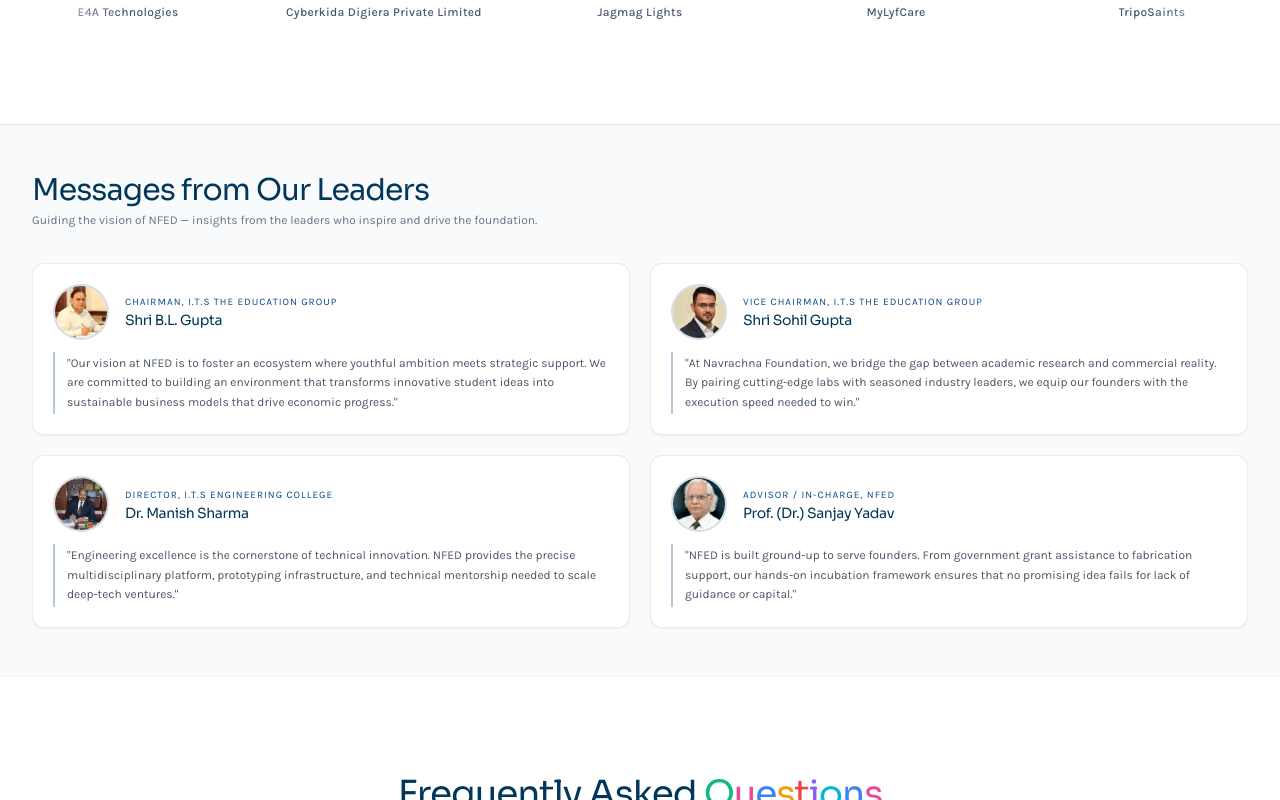
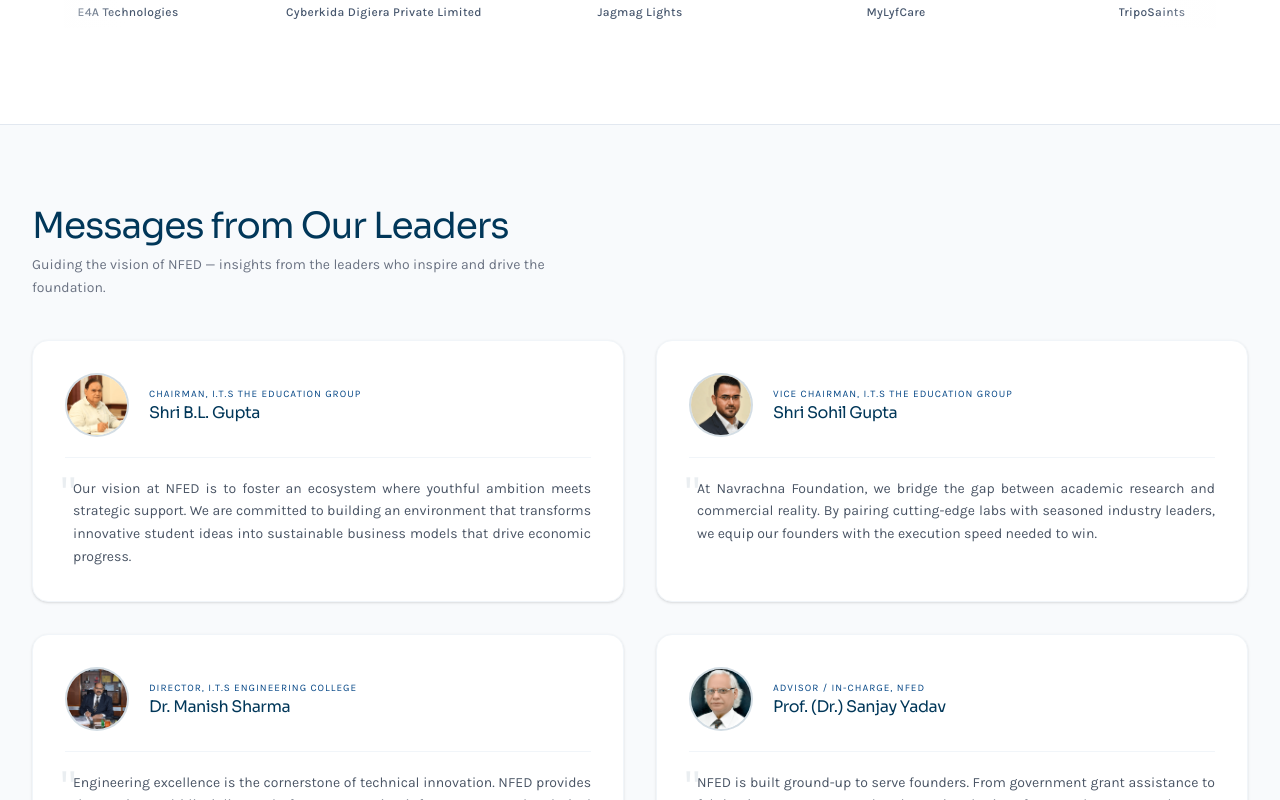
Before and after one commit to er-anubhav/Navrachna-Website, a React (Vite) app: page / in a window 1280 px wide. Shown: the part 6020-6820 px from the top of the page. Built offline with nearby package versions, Linux system fonts and the light colour scheme; a web font is replaced by a local one.

Commit message:
update leadership section desktop layout

```diff
--- a/src/pages/LandingPage.jsx
+++ b/src/pages/LandingPage.jsx
@@ -1144,29 +1144,28 @@
       </section>
 
       {/* Messages from Our Leaders */}
-      <section className="w-full py-8 sm:py-12 bg-[#f8fafc] border-t border-slate-200">
+      <section className="w-full py-8 sm:py-14 md:py-20 bg-[#f8fafc] border-t border-slate-200">
         <div className="mx-auto max-w-7xl px-4 sm:px-6 lg:px-8">
           {/* Header - Left Aligned */}
-          <div className="mb-6 sm:mb-8 text-left">
-
-            <h2 className="text-2xl sm:text-3xl font-normal text-[#013759] tracking-tight">
+          <div className="mb-6 sm:mb-10 text-left">
+            <h2 className="text-2xl sm:text-3xl md:text-4xl font-normal text-[#013759] tracking-tight">
               Messages from Our Leaders
             </h2>
-            <p className="mt-1 text-xs text-gray-500 leading-relaxed max-w-xl">
+            <p className="mt-1.5 sm:mt-2 text-xs sm:text-sm text-gray-500 leading-relaxed max-w-xl font-normal">
               Guiding the vision of NFED — insights from the leaders who inspire and drive the foundation.
             </p>
           </div>
 
-          {/* Leaders Grid - Compact Cards with Left Accent */}
-          <div className="grid grid-cols-1 md:grid-cols-2 gap-4 sm:gap-5">
+          {/* Leaders Grid */}
+          <div className="grid grid-cols-1 md:grid-cols-2 gap-4 sm:gap-6 md:gap-8">
             {LEADERSHIP.map((leader, idx) => (
               <div
                 key={idx}
-                className="bg-white rounded-xl border border-slate-200/80 shadow-xs p-4 sm:p-5 flex flex-col gap-3 hover:shadow-md transition-all duration-300"
+                className="bg-white rounded-2xl border border-slate-100 shadow-sm p-4 sm:p-6 md:p-8 flex flex-col gap-3.5 sm:gap-5 hover:shadow-lg transition-all duration-300"
               >
                 {/* Header row */}
-                <div className="flex items-center gap-3.5 sm:gap-4">
-                  <div className="shrink-0 h-12 w-12 sm:h-14 sm:w-14 rounded-full overflow-hidden border-2 border-[#013759]/15 bg-slate-50">
+                <div className="flex items-center gap-3.5 sm:gap-5">
+                  <div className="shrink-0 h-12 w-12 sm:h-16 sm:w-16 rounded-full overflow-hidden border-2 border-[#013759]/15 bg-slate-50">
                     <img
                       src={leader.photo}
                       alt={leader.title}
@@ -1177,16 +1176,26 @@
                     <div className="text-[9px] sm:text-[10px] tracking-widest text-[#074887] uppercase font-normal">
                       {leader.role}
                     </div>
-                    <h3 className="text-xs sm:text-sm font-normal text-[#013759] mt-0.5">
+                    <h3 className="text-xs sm:text-base font-normal text-[#013759] mt-0.5">
                       {leader.title}
                     </h3>
                   </div>
                 </div>
 
-                {/* Quote with Left Border Accent */}
-                <div className="border-l-2 border-[#074887]/30 pl-3 py-0.5">
-                  <p className="text-xs text-gray-600 leading-relaxed text-left">
-                    "{leader.message}"
+                {/* Divider */}
+                <div className="w-full h-px bg-slate-100" />
+
+                {/* Quote */}
+                <div className="relative">
+                  <span
+                    className="absolute -top-2 -left-1 text-3xl sm:text-5xl leading-none select-none pointer-events-none"
+                    style={{ color: '#013759', opacity: 0.08 }}
+                    aria-hidden="true"
+                  >
+                    "
+                  </span>
+                  <p className="text-xs sm:text-sm text-gray-600 leading-relaxed text-left md:text-justify pl-2 font-normal">
+                    {leader.message}
                   </p>
                 </div>
               </div>
```
